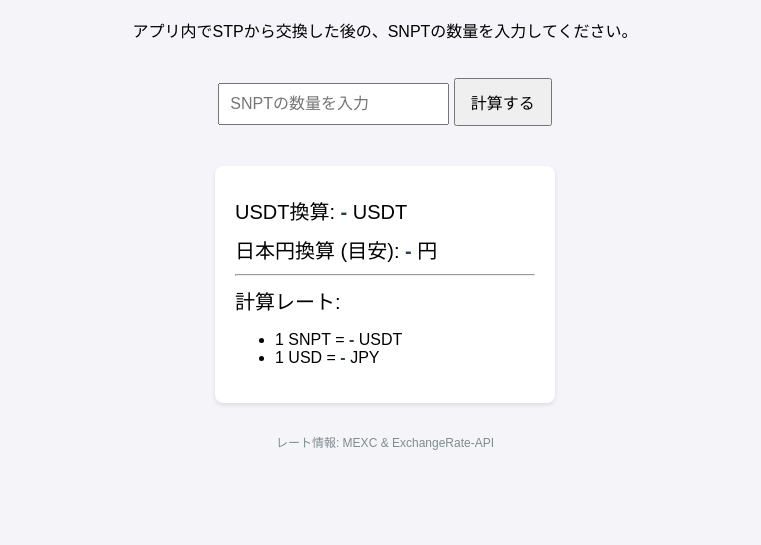
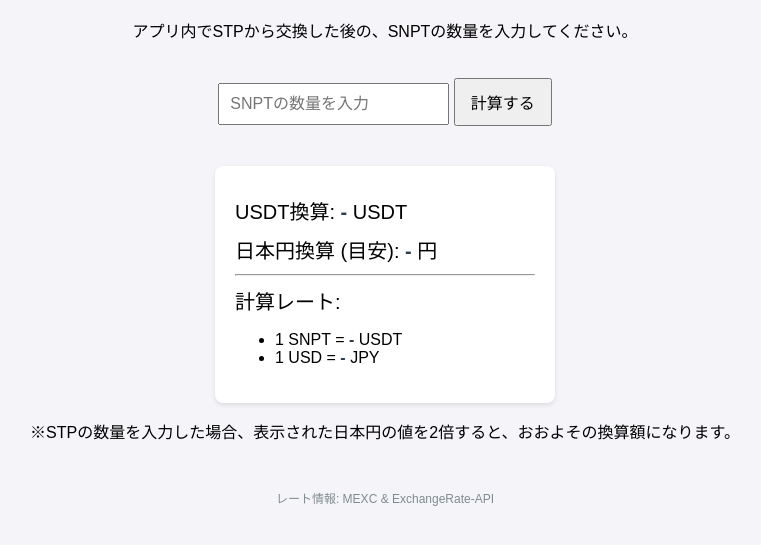
Before and after one commit to mahutu580/snpit-calc, a plain HTML site: page index.html in a window 1280 px wide. Shown: the part 137-682 px from the top of the page, without its empty margins (255-1016 px from the left). Drawn offline with Linux system fonts and the light colour scheme.

Commit message:
SNPT換算ツールの改善

```diff
--- a/index.html
+++ b/index.html
@@ -24,6 +24,7 @@
             <li>1 USD = <span id="usd-jpy-rate">-</span> JPY</li>
         </ul>
     </div>
+    <p class="note">※STPの数量を入力した場合、表示された日本円の値を2倍すると、おおよその換算額になります。</p>
     <p class="api-note">レート情報: MEXC & ExchangeRate-API</p>
     <script src="script.js"></script>
 </body>
```
